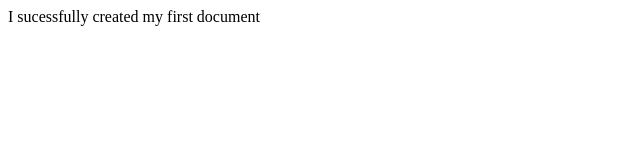
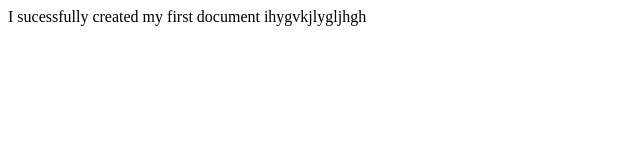
Before and after one commit to AmyGreene1018/AmyGreene1018.github.io, a plain HTML site: page index.html in a window 1280 px wide. Shown: the whole page, without its empty margins (0-640 px from the left). Drawn offline with Linux system fonts and the light colour scheme.

Commit message:
Update index.html

```diff
--- a/index.html
+++ b/index.html
@@ -3,7 +3,7 @@
     <head>
         <title> My First HTML Document </title>
     </head>
-    <body>I sucessfully created my first document</body>
+    <body>I sucessfully created my first document ihygvkjlygljhgh</body>
 </html>
 
 <br>
```
